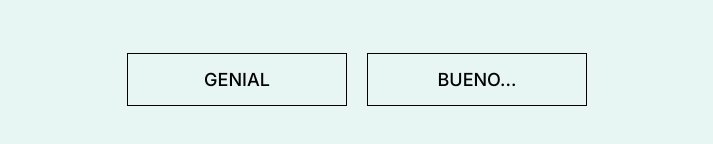
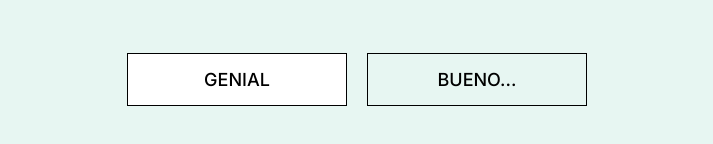
Before and after one commit to NatachaKey/if-else-game, a plain HTML site: page index.html in a window 1280 px wide. In both pictures the pointer is over the button "GENIAL". Shown: the part 638-782 px from the top of the page, without its empty margins (283-996 px from the left). Drawn offline with nearby package versions, Linux system fonts and the light colour scheme.

Commit message:
Update style.css

```diff
--- a/style.css
+++ b/style.css
@@ -5,7 +5,7 @@ body {
 	background-color: #E7F6F2;
 	text-align: center;
 	color: #000000;
-    font-family: 'Inter', sans-serif;
+    	font-family: 'Inter', sans-serif;
 }
 
 .container {
@@ -40,7 +40,7 @@ img {
 	border-bottom: 2px dotted #5c5757;
 	text-decoration: none;
 	font-size: 15px;
-    font-family: 'Inter', sans-serif;
+    	font-family: 'Inter', sans-serif;
 	color: #242020;
 }
 
@@ -60,11 +60,15 @@ button {
 	background-color: transparent;
 	text-transform: uppercase;
 	font-size: 18px;
-    font-family: 'Inter', sans-serif;
+    	font-family: 'Inter', sans-serif;
 	color: #000000;
 	cursor: pointer;
 }
 
+button:hover{
+	background-color: #fff;
+	color: #000000;
+}
 .cover {
 	width: auto;
 	height: 540px;
```
